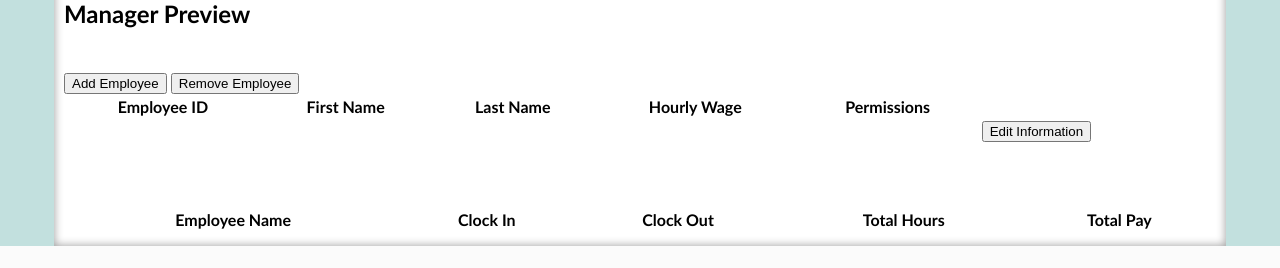
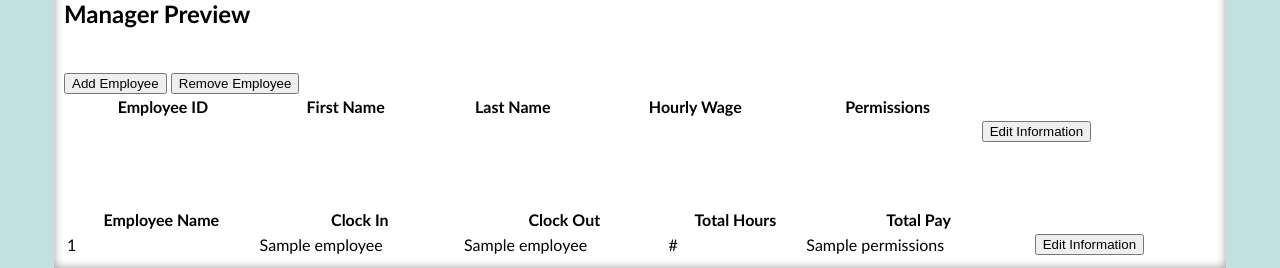
Before and after one commit to CSUF-Computer-Science/super-duper-spork, a Django app: template sporkify/frontend/templates/employees.html in a window 1280 px wide. Shown: the part 663-931 px from the top of the page. Before the commit the page ends 909 px from the top, so only its background shows below. Run offline with Django 3.2, Linux system fonts and the light colour scheme; the template is opened without the code that fills it: most values are stand-ins (such as "Sample title", 1, 10 or a date in 2020); lists and menus that the app fills with data are empty.

Commit message:
Update employees.html

```diff
--- a/sporkify/frontend/templates/employees.html
+++ b/sporkify/frontend/templates/employees.html
@@ -65,13 +65,16 @@
         			<th>Total Hours</th>
         			<th>Total Pay</th>
         		</tr>
+        		{% for employee in employees %}
         		<tr>
-        			<td></td>
-        			<td></td>
-        			<td></td>
-        			<td></td>
-        			<td></td>
-        		</tr>
+        			<td>{{employee.emp_ID}}</td>
+        			<td>{{employee.f_name}}</td>
+        			<td>{{employee.l_name}}</td>
+        			<td>{{employee.hourly_wage}}</td>
+        			<td>{{employee.permissions}}</td>
+        			<td><button id="edit_user">Edit Information</button></td>
+       			</tr>
+       			{% endfor %}
         	</table>
         </div>
 {% endblock %}
```
